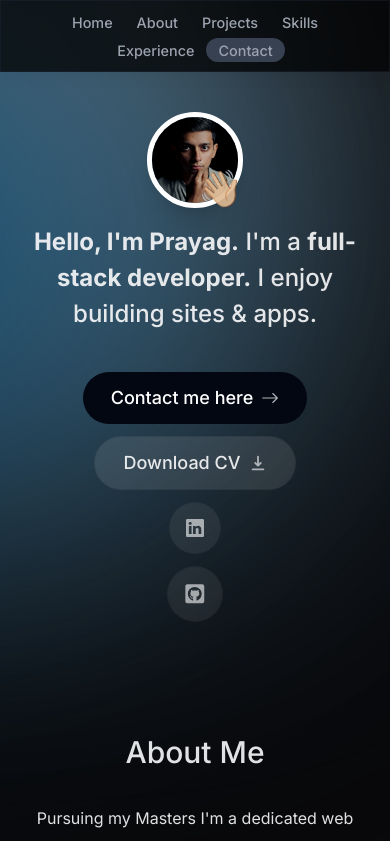
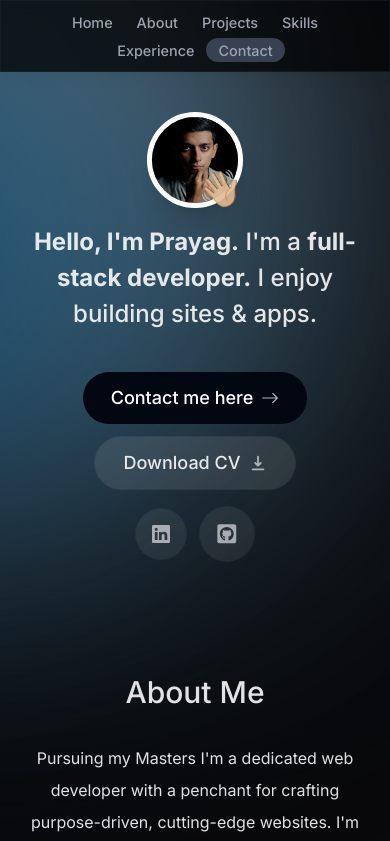
Before and after one commit to pateldev02/dp-portfolio, a Next.js app: page / in a window 390 px wide. Shown: the top 841 px of the page. Built offline with nearby package versions, Linux system fonts and the light colour scheme; no server answers.

Commit message:
Bug Fixes v1

```diff
--- a/components/contact.tsx
+++ b/components/contact.tsx
@@ -14,7 +14,7 @@ export default function Contact() {
     <motion.section
       ref={ref}
       id="contact"
-      className="mb-20 sm:mb-28 w-[min(100%,38rem)] text-center"
+      className="mb-20 sm:mb-28 w-[min(100%,38rem)] text-center scroll-mt-28"
       initial={{
         opacity: 0,
       }}
@@ -63,7 +63,9 @@ export default function Contact() {
           required
           maxLength={5000}
         ></textarea>
-        <SubmitBtn />
+        <div className="flex justify-end">
+          <SubmitBtn />
+        </div>
       </form>
     </motion.section>
   );
--- a/components/experience.tsx
+++ b/components/experience.tsx
@@ -1,11 +1,12 @@
 "use client";
+
 import React from "react";
+import SectionHeading from "./section-heading";
 import {
   VerticalTimeline,
   VerticalTimelineElement,
 } from "react-vertical-timeline-component";
 import "react-vertical-timeline-component/style.min.css";
-import SectionHeading from "./section-heading";
 import { experiencesData } from "@/lib/data";
 import { useSectionInView } from "@/lib/hooks";
 
--- a/components/intro.tsx
+++ b/components/intro.tsx
@@ -92,6 +92,29 @@ export default function Intro() {
         <a
           href="https://www.linkedin.com/in/prayagdave/"
           target="_blank"
+          className="bg-white/10 hidden p-4 sm:flex items-center opacity-70 gap-2 rounded-full border border-black/10  outline-none focus:scale-110 hover:scale-110 active:scale-105 transition"
+        >
+          <BsLinkedin />
+        </a>
+        <a
+          href="https://github.com/daveprayag"
+          target="_blank"
+          className="bg-white/10 p-4 opacity-70 hidden sm:flex items-center gap-2 rounded-full text-[1.35rem] border border-black/10 outline-none focus:scale-110 hover:scale-105 active:scale-105 transition"
+        >
+          <FaGithubSquare />
+        </a>
+      </motion.div>
+      <motion.div
+        className="flex flex-row sm:hidden mt-4 items-center justify-center gap-3 px-4 text-lg font-medium"
+        initial={{ opacity: 0, y: 100 }}
+        animate={{ opacity: 1, y: 0 }}
+        transition={{
+          delay: 0.1,
+        }}
+      >
+        <a
+          href="https://www.linkedin.com/in/prayagdave/"
+          target="_blank"
           className="bg-white/10 p-4 flex items-center opacity-70 gap-2 rounded-full border border-black/10  outline-none focus:scale-110 hover:scale-110 active:scale-105 transition"
         >
           <BsLinkedin />
```
